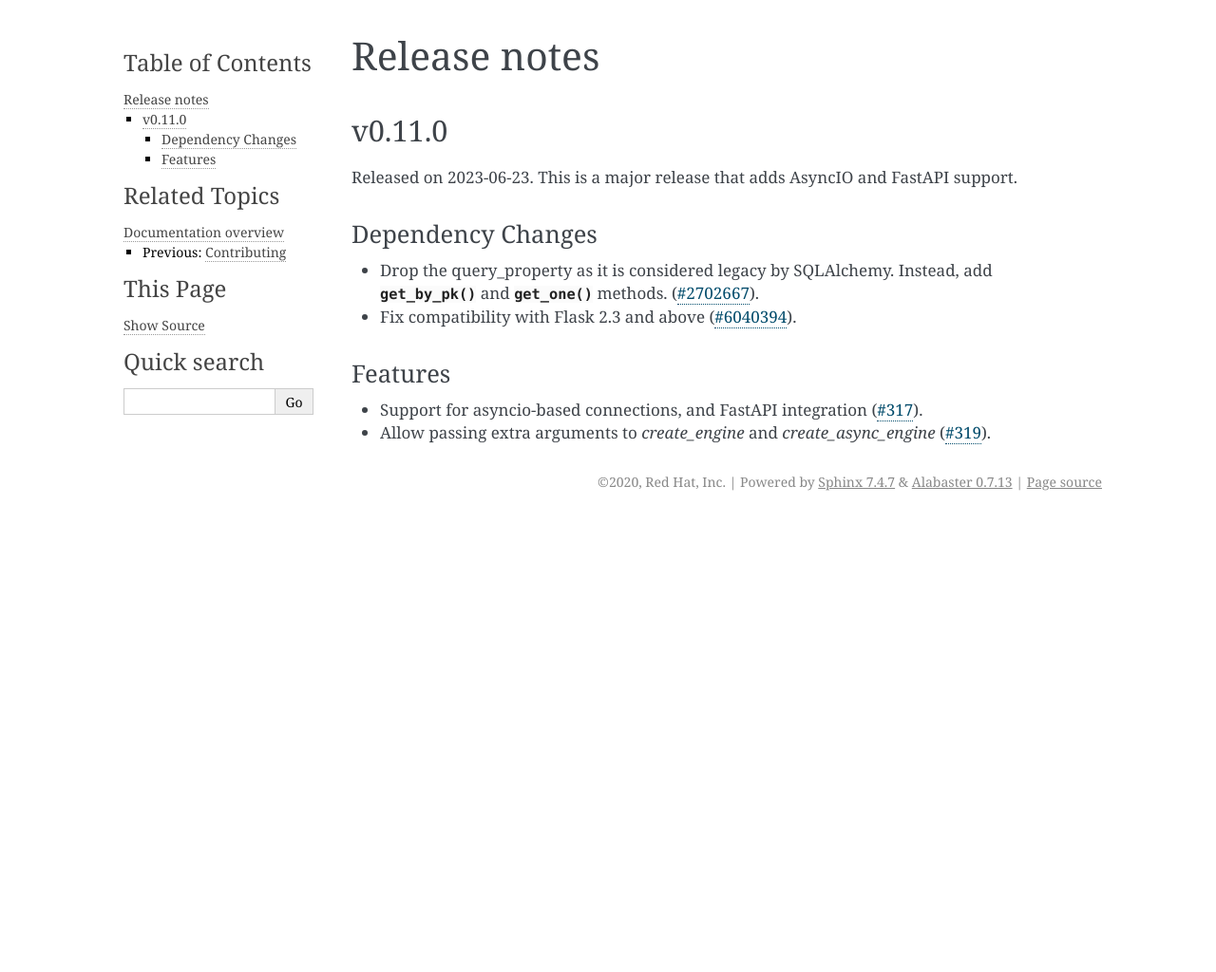
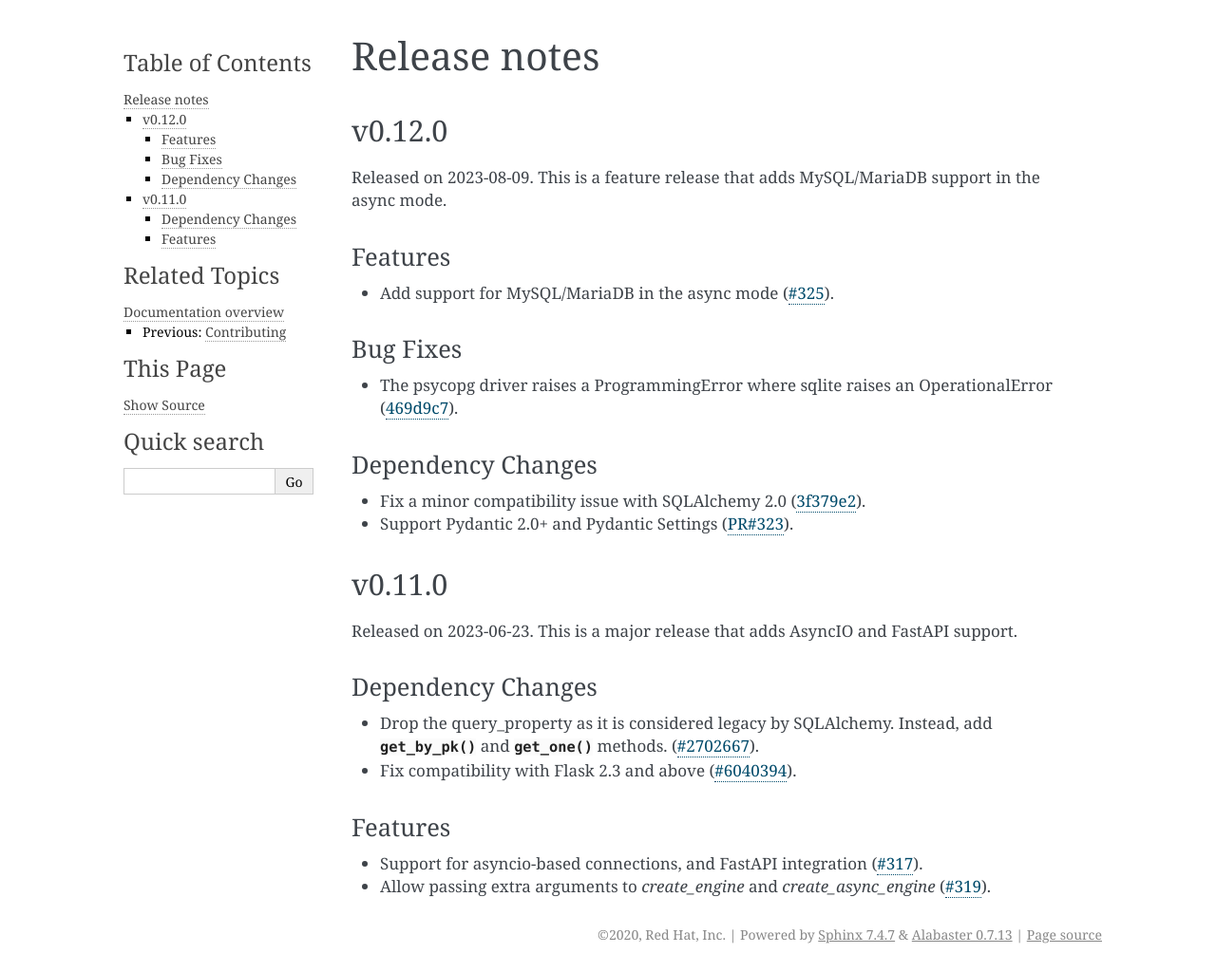
Before and after one commit to fedora-infra/sqlalchemy-helpers, a Sphinx documentation site: the page built from docs/release_notes.rst, in a window 1280 px wide. Shown: the whole page at 95% size. Built offline with Sphinx 7.4.7, drawn with Linux system fonts in a browser that asks for light colours; pages that are not in the unit, such as notebooks, are missing from menus; before the commit the page ends 900 px from its top, so only the background shows below that.

Commit message:
Version 0.12.0
Signed-off-by: Aurélien Bompard <aurelien@bompard.org>

```diff
--- a/docs/release_notes.rst
+++ b/docs/release_notes.rst
@@ -3,6 +3,30 @@ Release notes
 =============
 
 .. towncrier release notes start
+
+v0.12.0
+=======
+
+Released on 2023-08-09.
+This is a feature release that adds MySQL/MariaDB support in the async mode.
+
+Features
+^^^^^^^^
+
+* Add support for MySQL/MariaDB in the async mode (:issue:`325`).
+
+Bug Fixes
+^^^^^^^^^
+
+* The psycopg driver raises a ProgrammingError where sqlite raises an
+  OperationalError (:commit:`469d9c7`).
+
+Dependency Changes
+^^^^^^^^^^^^^^^^^^
+
+* Fix a minor compatibility issue with SQLAlchemy 2.0 (:commit:`3f379e2`).
+* Support Pydantic 2.0+ and Pydantic Settings (:pr:`323`).
+
 
 v0.11.0
 =======
--- a/pyproject.toml
+++ b/pyproject.toml
@@ -1,6 +1,6 @@
 [tool.poetry]
 name = "sqlalchemy-helpers"
-version = "0.11.0"
+version = "0.12.0"
 description = "SQLAlchemy Helpers"
 
 license = "LGPL-3.0-or-later"
```
Also changed, not shown: 4 other files.
